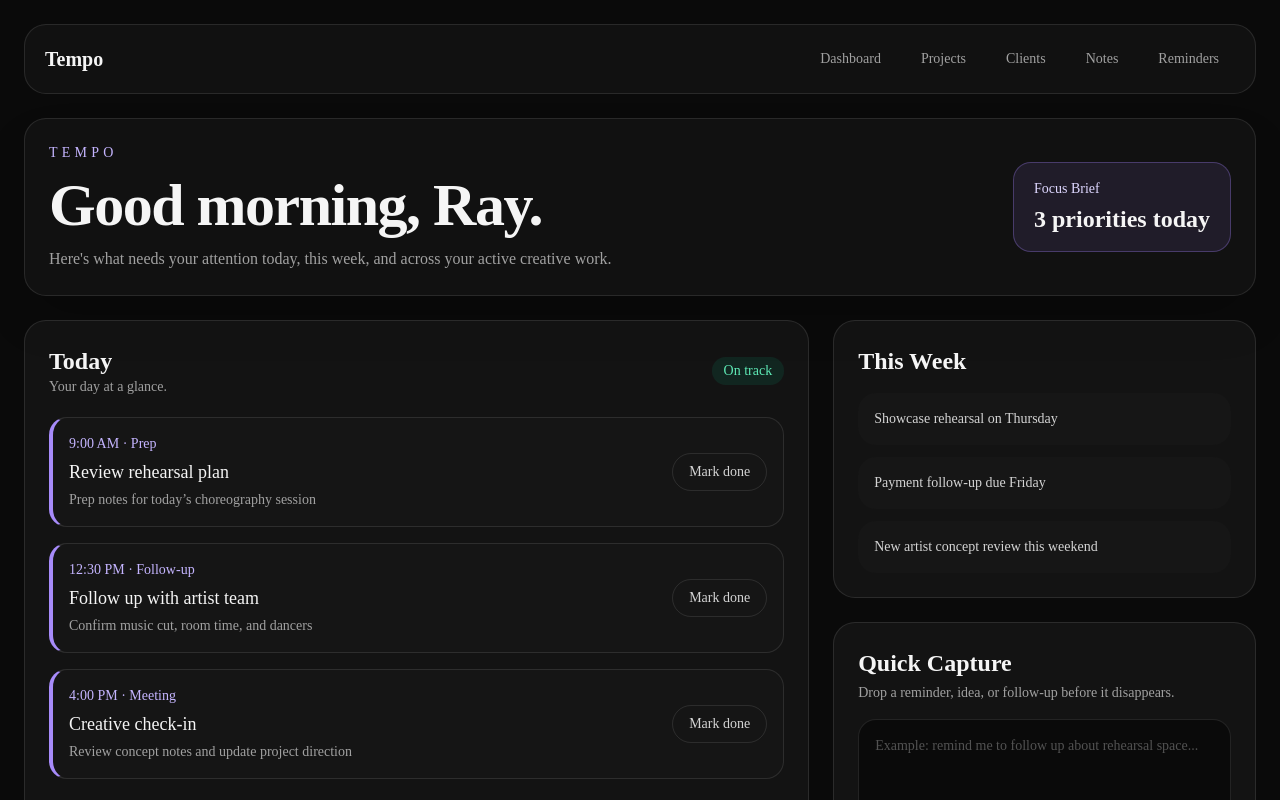
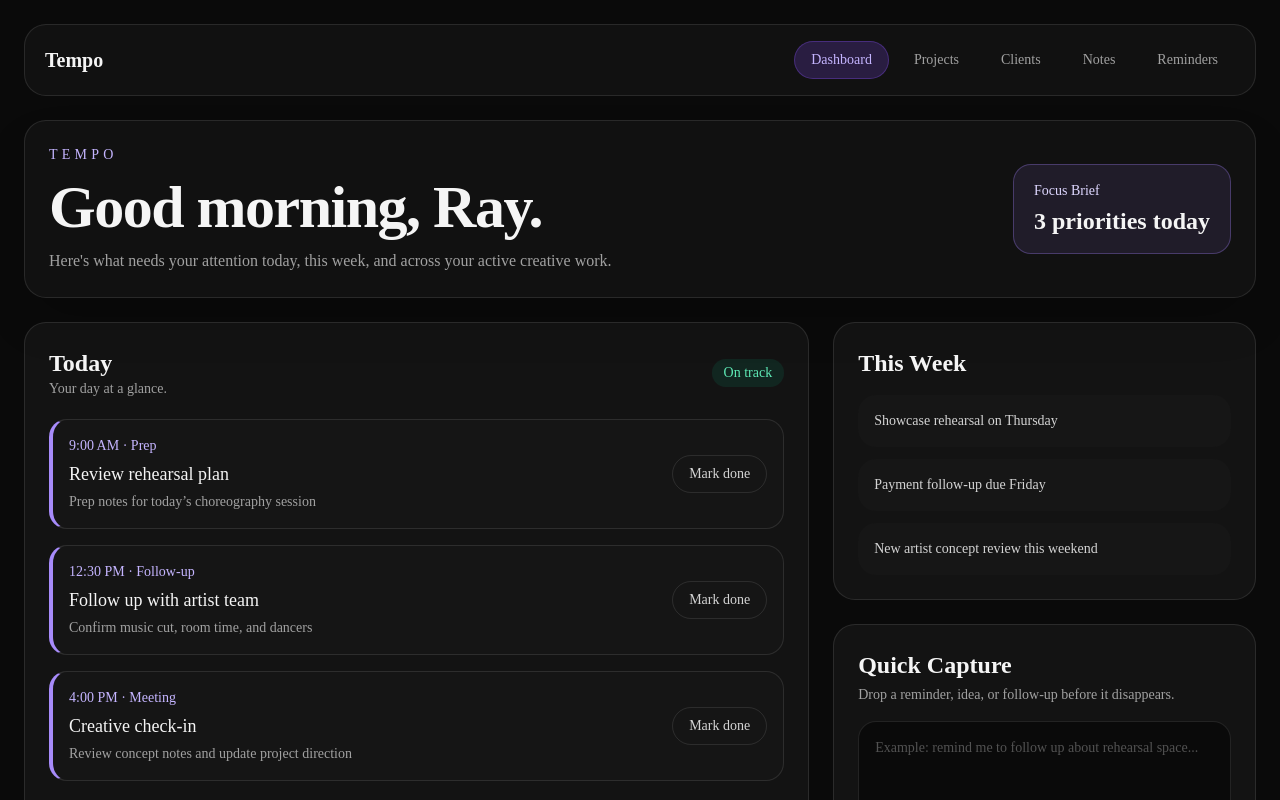
Before and after one commit to jpxch/tempo, a Next.js app: page /dashboard in a window 1280 px wide. Shown: the top 800 px of the page. Built offline with nearby package versions, Linux system fonts and the light colour scheme.

Commit message:
feat: replace AppShell with PlaceholderPage in multiple components for improved layout consistency

```diff
--- a/app/clients/page.tsx
+++ b/app/clients/page.tsx
@@ -1,13 +1,10 @@
-import { AppShell } from '@/components/AppShell';
+import { PlaceholderPage } from '@/components/shared/PlaceholderPage';
 
 export default function ClientsPage() {
   return (
-    <AppShell>
-      <section className="rounded-3xl border border-white/10 bg-white/4 p-6">
-        <h1 className="text-3xl font-semibold">Clients</h1>
-
-        <p className="mt-2 text-neutral-400">Client management for Tempo will live here.</p>
-      </section>
-    </AppShell>
+    <PlaceholderPage
+      title="Clients"
+      description="Client management for Tempo will live here."
+    />
   );
 }
--- a/app/dashboard/page.tsx
+++ b/app/dashboard/page.tsx
@@ -4,12 +4,10 @@ import { ProjectsPanel } from '@/components/dashboard/ProjectsPanel';
 import { QuickCapture } from '@/components/dashboard/QuickCapture';
 import { TodayPanel } from '@/components/dashboard/TodayPanel';
 import { WeekPanel } from '@/components/dashboard/WeekPanel';
-import { AppShell } from '@/components/AppShell';
 import { dashboardData } from '@/lib/dashboard-data';
 
 export default function Home() {
   return (
-    <AppShell>
     <section className="space-y-6">
       <HeroSection />
 
@@ -27,6 +25,5 @@ export default function Home() {
         <NotesPanel notes={dashboardData.notes} />
       </section>
     </section>
-    </AppShell>
   );
 }
--- a/app/layout.tsx
+++ b/app/layout.tsx
@@ -1,5 +1,6 @@
 import type { Metadata } from "next";
 import { Geist, Geist_Mono } from "next/font/google";
+import { AppShell } from "@/components/AppShell";
 import "./globals.css";
 
 const geistSans = Geist({
@@ -27,7 +28,9 @@ export default function RootLayout({
       lang="en"
       className={`${geistSans.variable} ${geistMono.variable} h-full antialiased`}
     >
-      <body className="min-h-full flex flex-col">{children}</body>
+      <body className="flex min-h-full flex-col">
+        <AppShell>{children}</AppShell>
+      </body>
     </html>
   );
 }
--- a/app/notes/page.tsx
+++ b/app/notes/page.tsx
@@ -1,12 +1,7 @@
-import { AppShell } from '@/components/AppShell';
+import { PlaceholderPage } from '@/components/shared/PlaceholderPage';
 
 export default function NotesPage() {
   return (
-    <AppShell>
-      <section className="rounded-3xl border border-white/10 bg-white/4 p-6">
-        <h1 className="text-3xl font-semibold">Notes</h1>
-        <p className="mt-2 text-neutral-400">Note management for Tempo will live here.</p>
-      </section>
-    </AppShell>
+    <PlaceholderPage title="Notes" description="Note management for Tempo will live here." />
   );
 }
--- a/app/projects/page.tsx
+++ b/app/projects/page.tsx
@@ -1,12 +1,10 @@
-import { AppShell } from '@/components/AppShell';
+import { PlaceholderPage } from '@/components/shared/PlaceholderPage';
 
 export default function ProjectsPage() {
   return (
-    <AppShell>
-      <section className="rounded-3xl border border-white/10 bg-white/4 p-6">
-        <h1 className="text-3xl font-semibold">Projects</h1>
-        <p className="mt-2 text-neutral-400">Project management for Tempo will live here.</p>
-      </section>
-    </AppShell>
+    <PlaceholderPage
+      title="Projects"
+      description="Project management for Tempo will live here."
+    />
   );
 }
--- a/app/reminders/page.tsx
+++ b/app/reminders/page.tsx
@@ -1,12 +1,10 @@
-import { AppShell } from '@/components/AppShell';
+import { PlaceholderPage } from '@/components/shared/PlaceholderPage';
 
 export default function RemindersPage() {
   return (
-    <AppShell>
-      <section className="rounded-3xl border border-white/10 bg-white/4 p-6">
-        <h1 className="text-3xl font-semibold">Reminders</h1>
-        <p className="mt-2 text-neutral-400">Reminder management for Tempo will live here.</p>
-      </section>
-    </AppShell>
+    <PlaceholderPage
+      title="Reminders"
+      description="Reminder management for Tempo will live here."
+    />
   );
 }
--- a/components/AppShell.tsx
+++ b/components/AppShell.tsx
@@ -1,12 +1,5 @@
 import Link from 'next/link';
-
-const navItems = [
-  { label: 'Dashboard', href: '/dashboard' },
-  { label: 'Projects', href: '/projects' },
-  { label: 'Clients', href: '/clients' },
-  { label: 'Notes', href: '/notes' },
-  { label: 'Reminders', href: '/reminders' },
-];
+import { NavLinks } from '@/components/NavLinks';
 
 type AppShellProps = {
   children: React.ReactNode;
@@ -21,17 +14,7 @@ export function AppShell({ children }: AppShellProps) {
             Tempo
           </Link>
 
-          <div className="flex flex-wrap gap-2">
-            {navItems.map((item) => (
-              <Link
-                key={item.href}
-                href={item.href}
-                className="rounded-full px-4 py-2 text-sm text-neutral-400 transition hover:bg-white/10 hover:text-white"
-              >
-                {item.label}
-              </Link>
-            ))}
-          </div>
+          <NavLinks />
         </nav>
 
         {children}
--- /dev/null
+++ b/components/NavLinks.tsx
@@ -0,0 +1,39 @@
+'use client';
+
+import Link from 'next/link';
+import { usePathname } from 'next/navigation';
+
+const navItems = [
+  { label: 'Dashboard', href: '/dashboard' },
+  { label: 'Projects', href: '/projects' },
+  { label: 'Clients', href: '/clients' },
+  { label: 'Notes', href: '/notes' },
+  { label: 'Reminders', href: '/reminders' },
+];
+
+export function NavLinks() {
+  const pathname = usePathname();
+
+  return (
+    <div className="flex flex-wrap gap-2">
+      {navItems.map((item) => {
+        const isActive = pathname === item.href;
+
+        return (
+          <Link
+            key={item.href}
+            href={item.href}
+            aria-current={isActive ? 'page' : undefined}
+            className={`rounded-full border px-4 py-2 text-sm transition ${
+              isActive
+                ? 'border-violet-500/30 bg-violet-500/20 text-violet-300'
+                : 'border-transparent text-neutral-400 hover:bg-white/10 hover:text-white'
+            }`}
+          >
+            {item.label}
+          </Link>
+        );
+      })}
+    </div>
+  );
+}
--- a/components/dashboard/TodayPanel.tsx
+++ b/components/dashboard/TodayPanel.tsx
@@ -7,7 +7,7 @@ type TodayPanelProps = {
 
 export function TodayPanel({ items, projects }: TodayPanelProps) {
   const getProjectColor = (projectId: string) =>
-    projects.find((project) => project.id === projectId)?.color ?? '#a737373';
+    projects.find((project) => project.id === projectId)?.color ?? '#737373';
 
   return (
     <div className="rounded-3xl border border-white/10 bg-white/4 p-6">
--- /dev/null
+++ b/components/shared/PlaceholderPage.tsx
@@ -0,0 +1,13 @@
+type PlaceholderPageProps = {
+  title: string;
+  description: string;
+};
+
+export function PlaceholderPage({ title, description }: PlaceholderPageProps) {
+  return (
+    <section className="rounded-3xl border border-white/10 bg-white/4 p-6">
+      <h1 className="text-3xl font-semibold">{title}</h1>
+      <p className="mt-2 text-neutral-400">{description}</p>
+    </section>
+  );
+}
```
Lines whose indentation alone changed are shown as unchanged.
